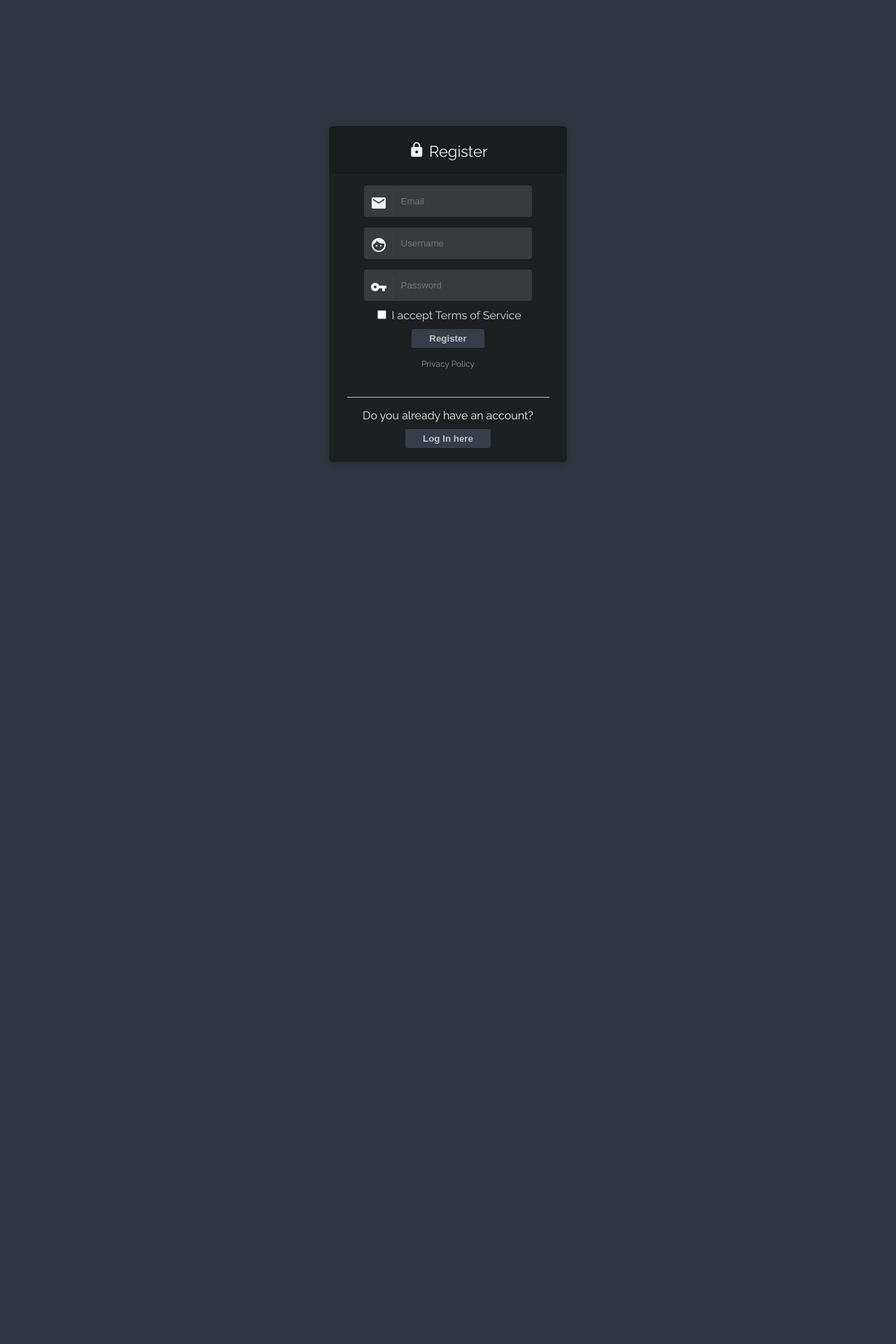
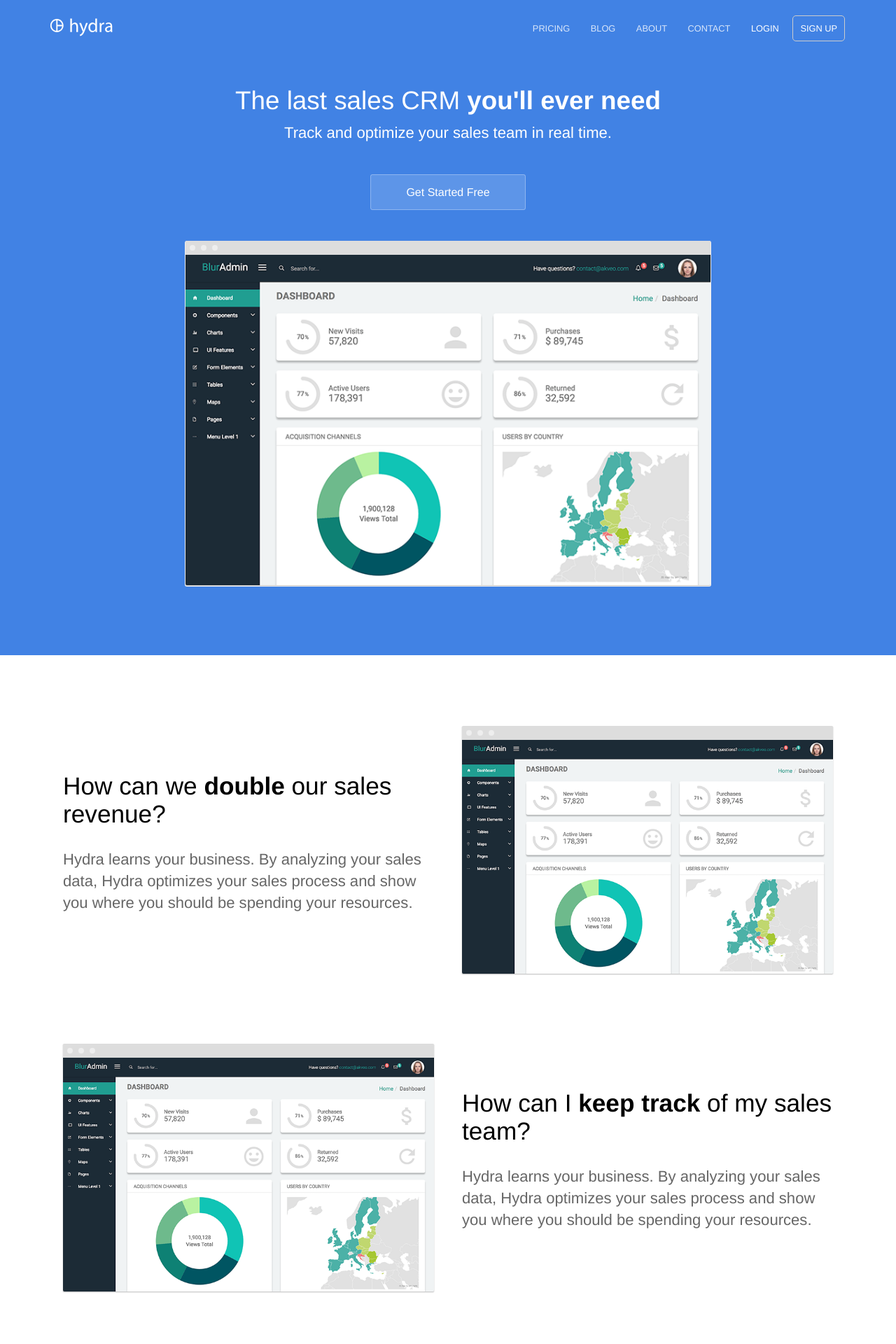
Before and after one commit to nmhung49/nmhung49.github.io, a Jekyll site: the page built from index.html, in a window 1280 px wide. Shown: the top 1920 px of the page at 70% size. Built offline with Jekyll 4.4.1, drawn with Linux system fonts in a browser that asks for light colours; before the commit the page ends 900 px from its top, so only the background shows below that; some of the changed text lies outside the part shown.

Commit message:
Update index.html

```diff
--- a/index.html
+++ b/index.html
@@ -1,69 +1,69 @@
-<html>
+---
+title: The last sales CRM you'll ever need
+description: Track and optimize your sales team in real time
+---
+<section class="hero">
+	<div class="text-container">
+		<h1 class="editable">The last sales CRM <strong>you'll ever need</strong></h1>
+		<p class="subtext editable">Track and optimize your sales team in real time.</p>
+		<div class="cta button alt"><a href="{{ site.baseurl }}/sign-up/">Get Started Free</a></div>
+		<div>
+			<img src="{{ site.baseurl }}/images/dashboard.png" alt="Screenshot" class="screenshot editable" />
+		</div>
+	</div>
+</section>
 
-<head>
-    <meta charset="UTF-8">
-    <title>Register</title>
-    <meta name="description" content="Login - Register Template">
-    <meta name="author" content="Lorenzo Angelino aka MrLolok">
-    <meta name="viewport" content="width=device-width, initial-scale=1.0">
-    <link rel="stylesheet" href="main.css">
-    <link href="https://fonts.googleapis.com/icon?family=Material+Icons" rel="stylesheet">
-    <style>
-        body {
-            background-color: #303641;
-        }
-    </style>
-</head>
+<div class="content">
+	<section>
+		<div class="container flex">
+			<div class="text editable">
+				<h2>How can we <strong>double</strong> our sales revenue?</h2>
+				<p>Hydra learns your business. By analyzing your sales data, Hydra optimizes your sales process and show you where you should be spending your resources. </p>
+			</div>
+			<div class="image">
+				<img src="{{ site.baseurl }}/images/dashboard.png" alt="Screenshot" class="screenshot editable" />
+			</div>
+		</div>
+	</section>
 
-<body>
-    <div id="container-register">
-        <div id="title">
-            <i class="material-icons lock">lock</i> Register
-        </div>
+	<section>
+		<div class="container flex">
+			<div class="text editable">
+				<h2>How can I <strong>keep track</strong> of my sales team?</h2>
+				<p>Hydra learns your business. By analyzing your sales data, Hydra optimizes your sales process and show you where you should be spending your resources.</p>
+			</div>
+			<div class="image">
+				<img src="{{ site.baseurl }}/images/dashboard.png" alt="Screenshot" class="screenshot editable" />
+			</div>
+		</div>
+	</section>
 
-        <form>
-            <div class="input">
-                <div class="input-addon">
-                    <i class="material-icons">email</i>
-                </div>
-                <input id="email" placeholder="Email" type="email" required class="validate" autocomplete="off">
-            </div>
+	<section>
+		<div class="container flex">
+			<div class="text editable">
+				<h2>How can I <strong>forecast</strong> the next 90 days?</h2>
+				<p>Hydra learns your business. By analyzing your sales data, Hydra optimizes your sales process and show you where you should be spending your resources.</p>
+			</div>
+			<div class="image">
+				<img src="{{ site.baseurl }}/images/dashboard.png" alt="Screenshot" class="screenshot editable" />
+			</div>
+		</div>
+	</section>
 
-            <div class="clearfix"></div>
+	<section class="testimonial">
+		<div class="container flex">
+			<div class="testimonial-block">
+				<div class="square-image"><img src="https://source.unsplash.com/6anudmpILw4/600x400" alt="Jim James" class="editable"></div>
+				<blockquote>
+					<p class="editable">Hydra has shaped the business we have today. We have a repeatable sales process and a strategy to scale our team. I recommend Hydra to any business looking to improve their sales.</p>
+					<p class="editable author">Jim James - CEO of Global Corp.</p>
+				</blockquote>
+			</div>
+		</div>
+	</section>
 
-            <div class="input">
-                <div class="input-addon">
-                    <i class="material-icons">face</i>
-                </div>
-                <input id="username" placeholder="Username" type="text" required class="validate" autocomplete="off">
-            </div>
-
-            <div class="clearfix"></div>
-
-            <div class="input">
-                <div class="input-addon">
-                    <i class="material-icons">vpn_key</i>
-                </div>
-                <input id="password" placeholder="Password" type="password" required class="validate" autocomplete="off">
-            </div>
-
-            <div class="remember-me">
-                <input type="checkbox">
-                <span style="color: #DDD">I accept Terms of Service</span>
-            </div>
-
-            <input type="submit" value="Register" />
-        </form>
-
-        <div class="privacy">
-            <a href="#">Privacy Policy</a>
-        </div>
-
-        <div class="register">
-            Do you already have an account?
-            <a href="#"><button id="register-link">Log In here</button></a>
-        </div>
-    </div>
-</body>
-
-</html>
+	<section class="bottom-cta">
+		<h2 class="editable"><strong>Improve</strong> your sales process today</h2>
+		<div class="button alt"><a href="#">Get Started Free</a></div>
+	</section>
+</div>
```
